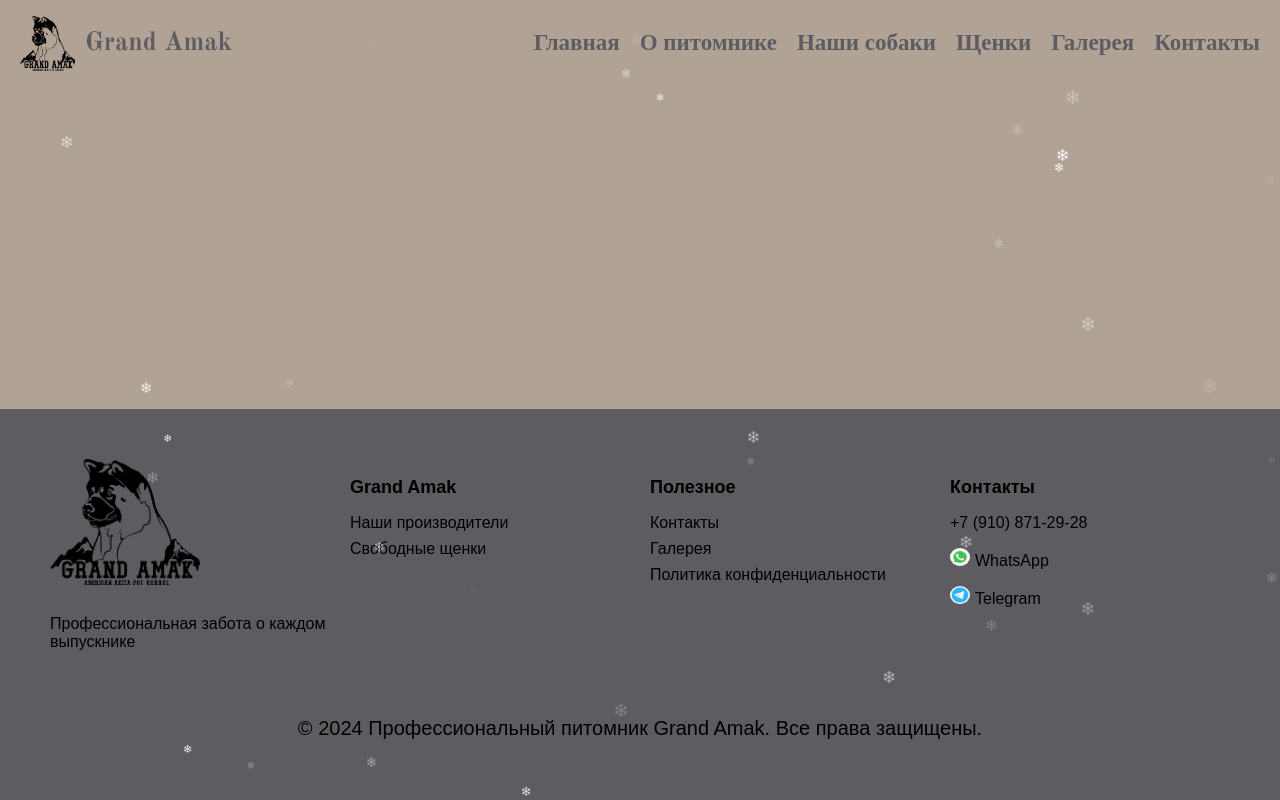
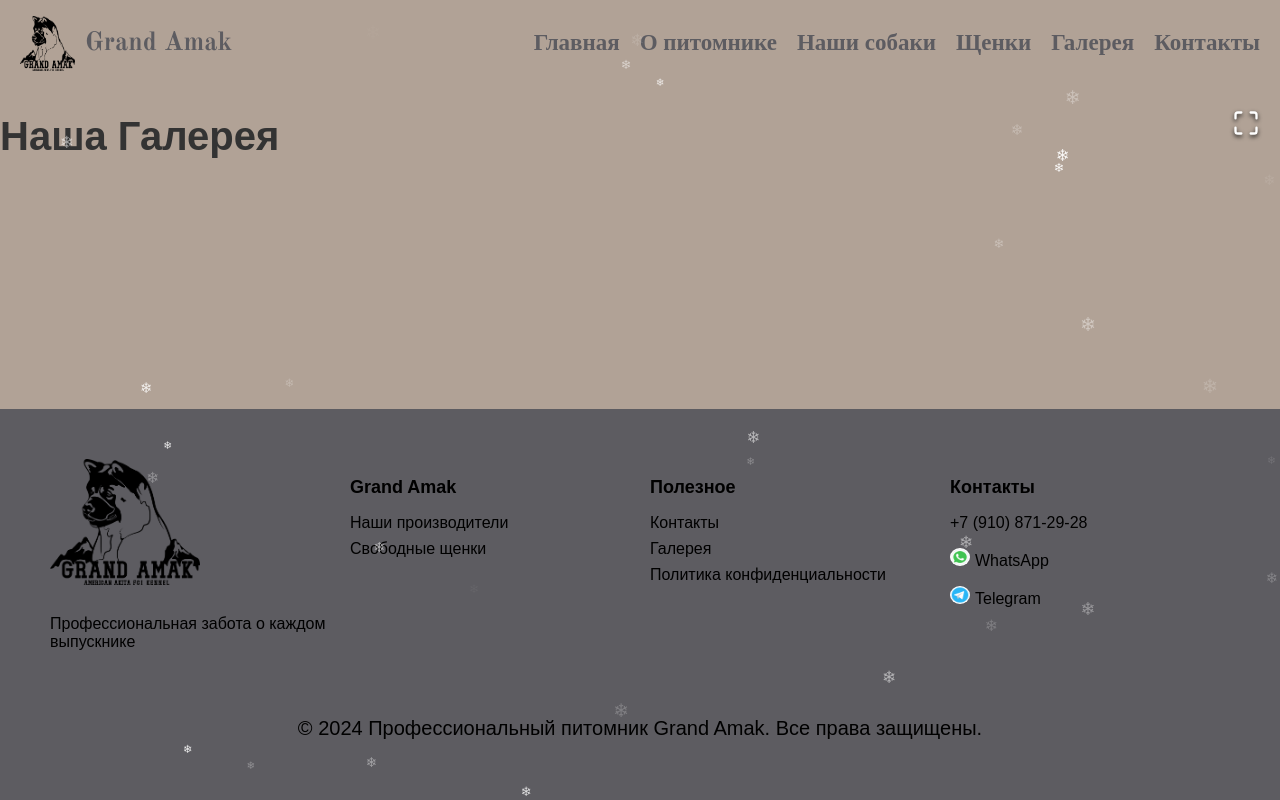
Before and after one commit to mxnv03/grand-amak, a React (Vite) app: page /gallery in a window 1280 px wide. Built offline with nearby package versions, Linux system fonts and the light colour scheme; a web font is replaced by a local one.

Commit message:
t-2: [+] all: deploy to github

```diff
--- a/package.json
+++ b/package.json
@@ -16,6 +16,7 @@
     "react": "^18.3.1",
     "react-dom": "^18.3.1",
     "react-icons": "^5.4.0",
+    "react-image-gallery": "^1.3.0",
     "react-router-dom": "^7.0.2"
   },
   "devDependencies": {
--- a/src/App.jsx
+++ b/src/App.jsx
@@ -2,6 +2,7 @@ import React, { useEffect } from 'react';
 import { BrowserRouter as Router, Routes, Route } from 'react-router-dom';
 import Header from './components/Header';
 import Footer from './components/Footer';
+import Gallery from './components/Gallery';
 import Home from './pages/Home';
 import AboutBreed from './pages/AboutBreed';
 import Dogs from './pages/Dogs';
@@ -39,6 +40,7 @@ const App = () => {
         <Routes>
           <Route path="/grand-amak" element={<Home />} />
           <Route path="/about-breed" element={<AboutBreed />} />
+          <Route path="/gallery" element={<Gallery />} />
           <Route path="/dogs" element={<Dogs />} />
           <Route path="/puppies" element={<Puppies />} />
           <Route path="/contact" element={<Contact />} />
--- a/src/components/Footer.jsx
+++ b/src/components/Footer.jsx
@@ -26,7 +26,7 @@ const Footer = () => {
           <h3>Полезное</h3>
           <ul>
             <li><a href="/contact">Контакты</a></li>
-            <li><a href="/galery">Галерея</a></li>
+            <li><a href="/gallery">Галерея</a></li>
             <li><a href="/">Политика конфиденциальности</a></li>
           </ul>
         </div>
--- /dev/null
+++ b/src/components/Gallery.css
@@ -0,0 +1,5 @@
+.gallery-container h1 {
+    font-size: 2.5rem; /* Размер заголовка */
+    margin-bottom: 1px; /* Отступ снизу */
+    color: #333; /* Цвет текста */
+  }
--- /dev/null
+++ b/src/components/Gallery.jsx
@@ -0,0 +1,41 @@
+import React, { useState, useEffect } from 'react';
+import ImageGallery from 'react-image-gallery';
+import 'react-image-gallery/styles/css/image-gallery.css';
+import './Gallery.css';
+
+const Gallery = () => {
+  const [images, setImages] = useState([]);
+
+  useEffect(() => {
+    const importImages = async () => {
+      // Загружаем все изображения из директории assets/gallery
+      const imageContext = import.meta.glob('/src/assets/gallery/*.{jpg,png}');
+      const imagePaths = await Promise.all(
+        Object.keys(imageContext).map(async (path) => {
+          const image = await imageContext[path]();
+          return {
+            original: image.default,
+            thumbnail: image.default,
+          };
+        })
+      );
+      setImages(imagePaths);
+    };
+
+    importImages();
+  }, []);
+
+  return (
+    <div className="gallery-container">
+      <h1>Наша Галерея</h1>
+      <ImageGallery
+        items={images}
+        showThumbnails={true}
+        showPlayButton={false}
+        showFullscreenButton={true}
+      />
+    </div>
+  );
+};
+
+export default Gallery;
--- a/src/components/Header.jsx
+++ b/src/components/Header.jsx
@@ -26,7 +26,7 @@ const Header = () => {
             <li><Link to="/about-breed" onClick={() => setMenuOpen(false)}>О питомнике</Link></li>
             <li><Link to="/dogs" onClick={() => setMenuOpen(false)}>Наши собаки</Link></li>
             <li><Link to="/puppies" onClick={() => setMenuOpen(false)}>Щенки</Link></li>
-            <li><Link to="/galery" onClick={() => setMenuOpen(false)}>Галерея</Link></li>
+            <li><Link to="/gallery" onClick={() => setMenuOpen(false)}>Галерея</Link></li>
             <li><Link to="/contact" onClick={() => setMenuOpen(false)}>Контакты</Link></li>
           </ul>
         </nav>
```
Also changed, not shown: 5 other files (tests, documents, lock files or other folders).
